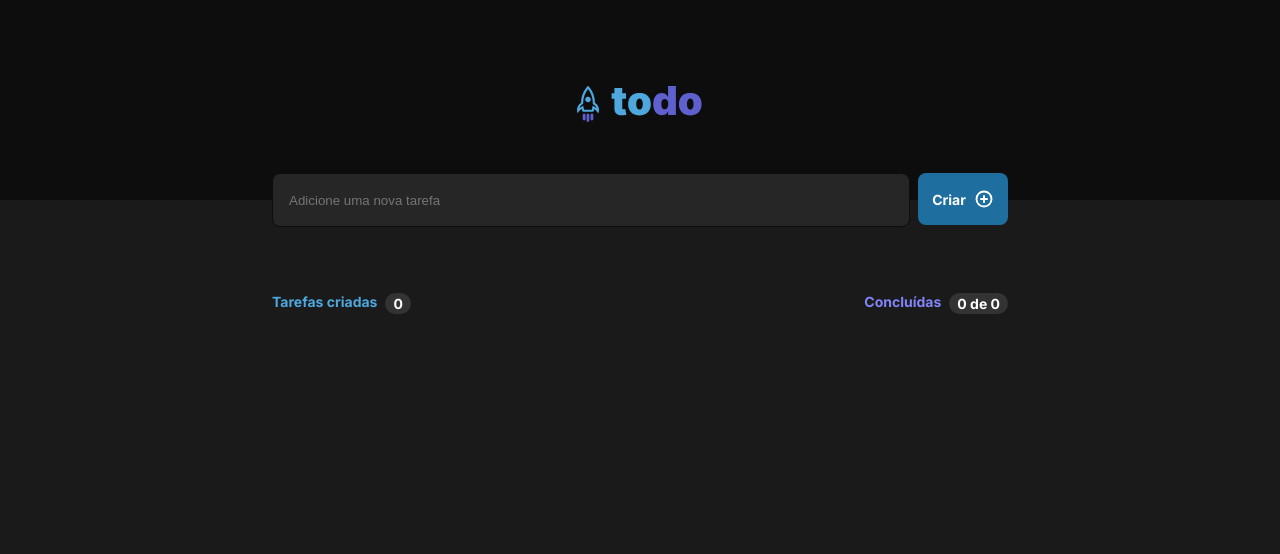
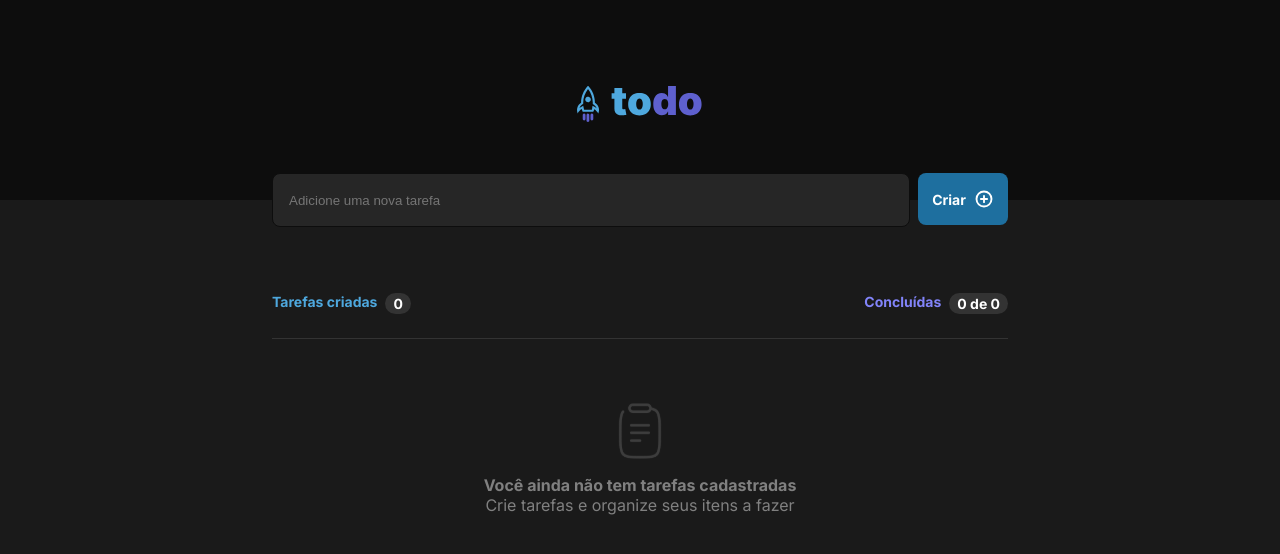
Before and after one commit to Giovani-O/to-do-list, a React (Vite) app: page / in a window 1280 px wide. Shown: the top 554 px of the page. Built offline with nearby package versions, Linux system fonts and the light colour scheme.

Commit message:
feat(todo): NoTasks component

```diff
--- a/src/App.tsx
+++ b/src/App.tsx
@@ -1,6 +1,7 @@
 import { Header } from './components/Header';
 import { Input } from './components/Input';
 import { Progress } from './components/Progress';
+import { NoTasks } from './components/NoTasks';
 
 import './App.css';
 import './global.css';
@@ -12,6 +13,7 @@ export function App() {
       <Header />
       <Input />
       <Progress />
+      <NoTasks />
     </main>
   )
 }
--- /dev/null
+++ b/src/components/NoTasks.module.css
@@ -0,0 +1,21 @@
+.articleWrapper {
+  width: 46rem;
+  margin: auto;
+  border-top: 1px solid var(--gray-400);
+}
+
+.articleWrapper div {
+  display: flex;
+  flex-direction: column;
+  margin-top: 4.0rem;
+  gap: 1rem;
+}
+
+.articleWrapper div img {
+  width: 3.5rem;
+  margin: auto;
+}
+
+.articleWrapper div p {
+  text-align: center;
+}
--- /dev/null
+++ b/src/components/NoTasks.tsx
@@ -0,0 +1,15 @@
+import clipboard  from './../assets/clipboard.svg';
+import styles from './NoTasks.module.css';
+
+export function NoTasks() {
+  return (
+    <article className={ styles.articleWrapper }>
+      <div>
+        <img src={ clipboard } />
+        <p>
+          <strong>Você ainda não tem tarefas cadastradas</strong>
+          <br />Crie tarefas e organize seus itens a fazer</p>
+      </div>
+    </article>
+  );
+}
--- a/src/components/Progress.module.css
+++ b/src/components/Progress.module.css
@@ -3,6 +3,7 @@
   justify-content: space-between;
   margin: auto;
   margin-top: 4.125rem;
+  margin-bottom: 1.5rem;
   width: 46rem;
 }
 
```
Also changed, not shown: src/assets/clipboard.svg (added).
